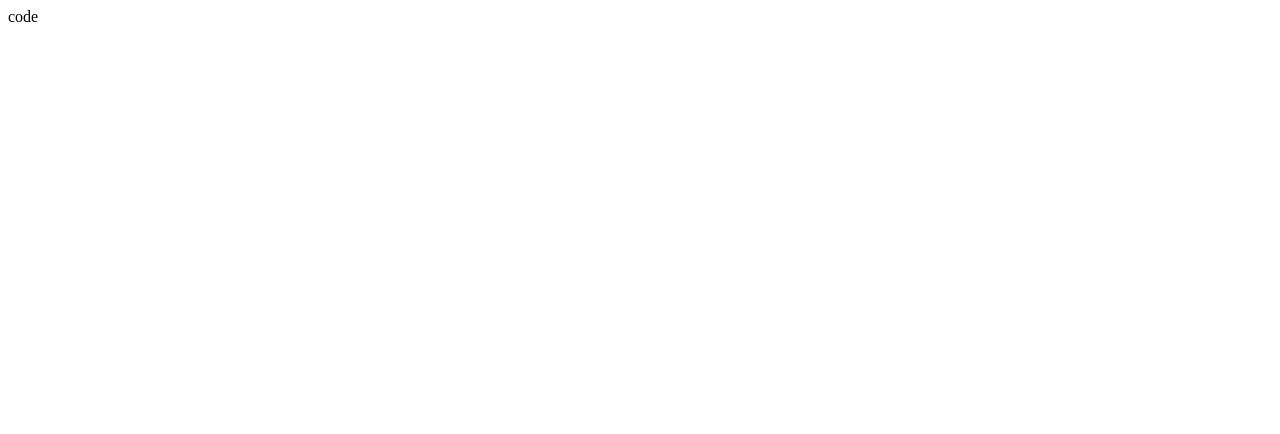
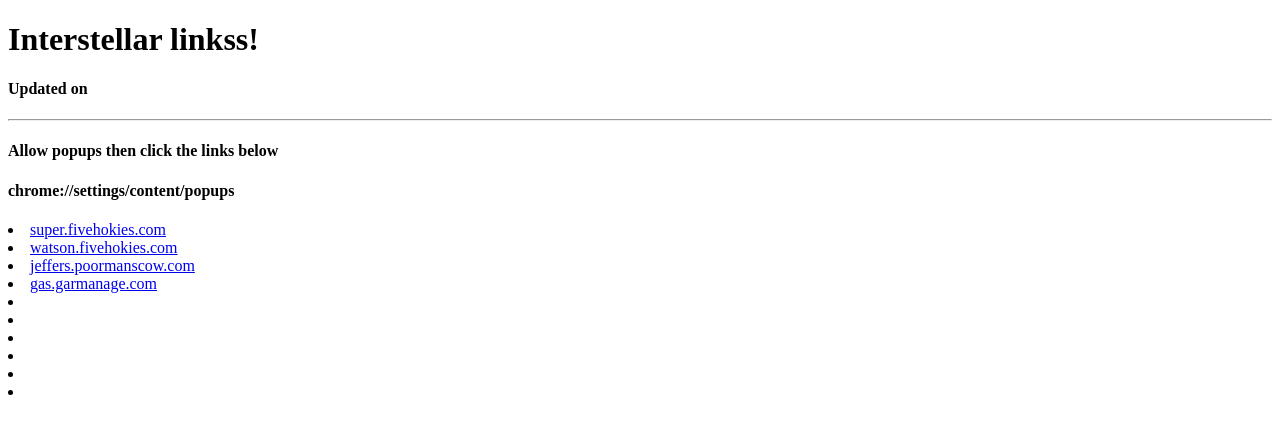
Before and after one commit to epicisgood/links, a plain HTML site: page index.html in a window 1280 px wide. Drawn offline with Linux system fonts and the light colour scheme.

Commit message:
website body is done

```diff
--- a/index.html
+++ b/index.html
@@ -1 +1,32 @@
-code
+<!DOCTYPE html>
+<html lang="en">
+<head>
+    <meta charset="UTF-8">
+    <meta name="viewport" content="width=device-width, initial-scale=1.0">
+    <link rel="icon" href="https://drive.google.com/">
+    <link rel="stylesheet" href="style.css">
+    <title>My Drive - Google Drive</title>
+</head>
+<body>
+    <h1 id="Title">Interstellar linkss!</h1>
+    <h4 id="Date">Updated on </h4>
+    <hr>
+    <h4 id="Description">Allow popups then click the links below </h4>
+    <h4 id="popups">chrome://settings/content/popups</h4>
+        <li class="1"><a href="http://super.fivehokies.com">super.fivehokies.com</a></li>
+        <li class="2"><a href="http://watson.fivehokies.com">watson.fivehokies.com</a></li>
+        <li class="3"><a href="https://jeffers.poormanscow.com/">jeffers.poormanscow.com</a></li>
+        <li class="4"><a href="https://gas.garmanage.com/">gas.garmanage.com</a></li>
+        <li class="5"><a href=""></a></li>
+        <li class="6"><a href=""></a></li>
+        <li class="7"><a href=""></a></li>
+        <li class="8"><a href=""></a></li>
+        <li class="9"><a href=""></a></li>
+        <li class="10"><a href=""></a></li>
+
+    </ul>
+
+    <script src="index.js"></script>
+    <script src="dev.js"></script>
+</body>
+</html>
```
